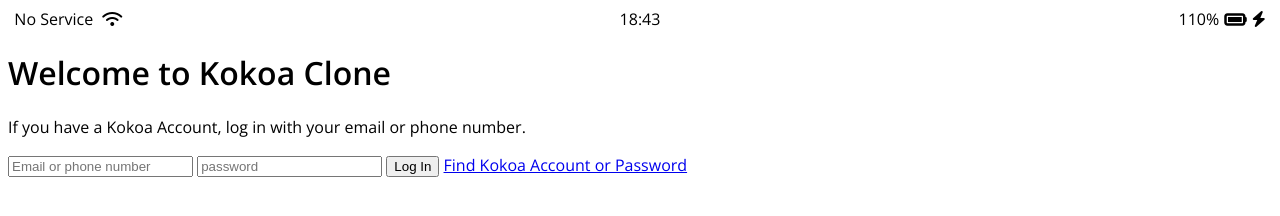
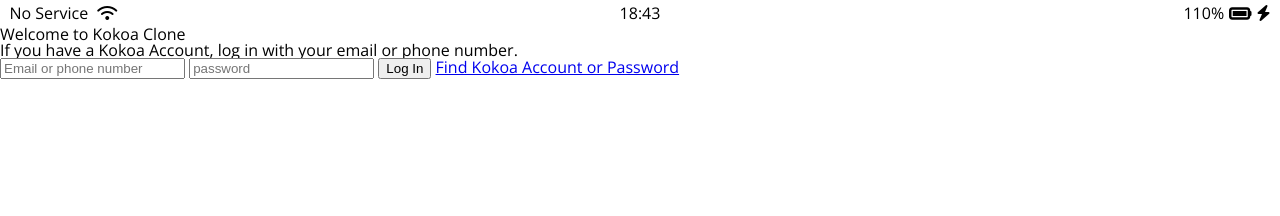
Before and after one commit to whitebear05/kakao-clone-2021, a plain HTML site: page index.html in a window 1280 px wide. Drawn offline with nearby package versions, Linux system fonts and the light colour scheme.

Commit message:
Update: organize css files and add reset.css

```diff
--- /dev/null
+++ b/css/reset.css
@@ -0,0 +1,43 @@
+html, body, div, span, applet, object, iframe,
+h1, h2, h3, h4, h5, h6, p, blockquote, pre,
+a, abbr, acronym, address, big, cite, code,
+del, dfn, em, img, ins, kbd, q, s, samp,
+small, strike, strong, sub, sup, tt, var,
+b, u, i, center,
+dl, dt, dd, ol, ul, li,
+fieldset, form, label, legend,
+table, caption, tbody, tfoot, thead, tr, th, td,
+article, aside, canvas, details, embed,
+figure, figcaption, footer, header, hgroup,
+menu, nav, output, ruby, section, summary,
+time, mark, audio, video {
+	margin: 0;
+	padding: 0;
+	border: 0;
+	font-size: 100%;
+	font: inherit;
+	vertical-align: baseline;
+}
+/* HTML5 display-role reset for older browsers */
+article, aside, details, figcaption, figure,
+footer, header, hgroup, menu, nav, section {
+	display: block;
+}
+body {
+	line-height: 1;
+}
+ol, ul {
+	list-style: none;
+}
+blockquote, q {
+	quotes: none;
+}
+blockquote:before, blockquote:after,
+q:before, q:after {
+	content: '';
+	content: none;
+}
+table {
+	border-collapse: collapse;
+	border-spacing: 0;
+}
--- /dev/null
+++ b/css/status-bar.css
@@ -0,0 +1,28 @@
+.status-bar {
+  display: flex;
+  justify-content: center;
+  padding: 5px 3px;
+}
+
+.status-bar__column {
+  width: 33%;
+}
+
+.status-bar__column:first-child span {
+  margin-right: 5px;
+}
+
+.status-bar__column:nth-child(2) {
+  display: flex;
+  justify-content: center;
+}
+
+.status-bar__column:last-child {
+  display: flex;
+  justify-content: flex-end;
+  align-items: center;
+}
+
+.status-bar__column .fa-battery-full {
+  margin: 0px 5px;
+}
--- a/css/styles.css
+++ b/css/styles.css
@@ -1,33 +1,7 @@
 @import url("https://fonts.googleapis.com/css2?family=Open+Sans:wght@400;600&display=swap");
+@import "./reset.css";
+@import "./status-bar.css";
 
 body {
   font-family: "Open Sans", sans-serif;
 }
-
-.status-bar {
-  display: flex;
-  justify-content: center;
-}
-
-.status-bar__column {
-  width: 33%;
-}
-
-.status-bar__column:first-child span {
-  margin-right: 5px;
-}
-
-.status-bar__column:nth-child(2) {
-  display: flex;
-  justify-content: center;
-}
-
-.status-bar__column:last-child {
-  display: flex;
-  justify-content: flex-end;
-  align-items: center;
-}
-
-.status-bar__column .fa-battery-full {
-  margin: 0px 5px;
-}
```
